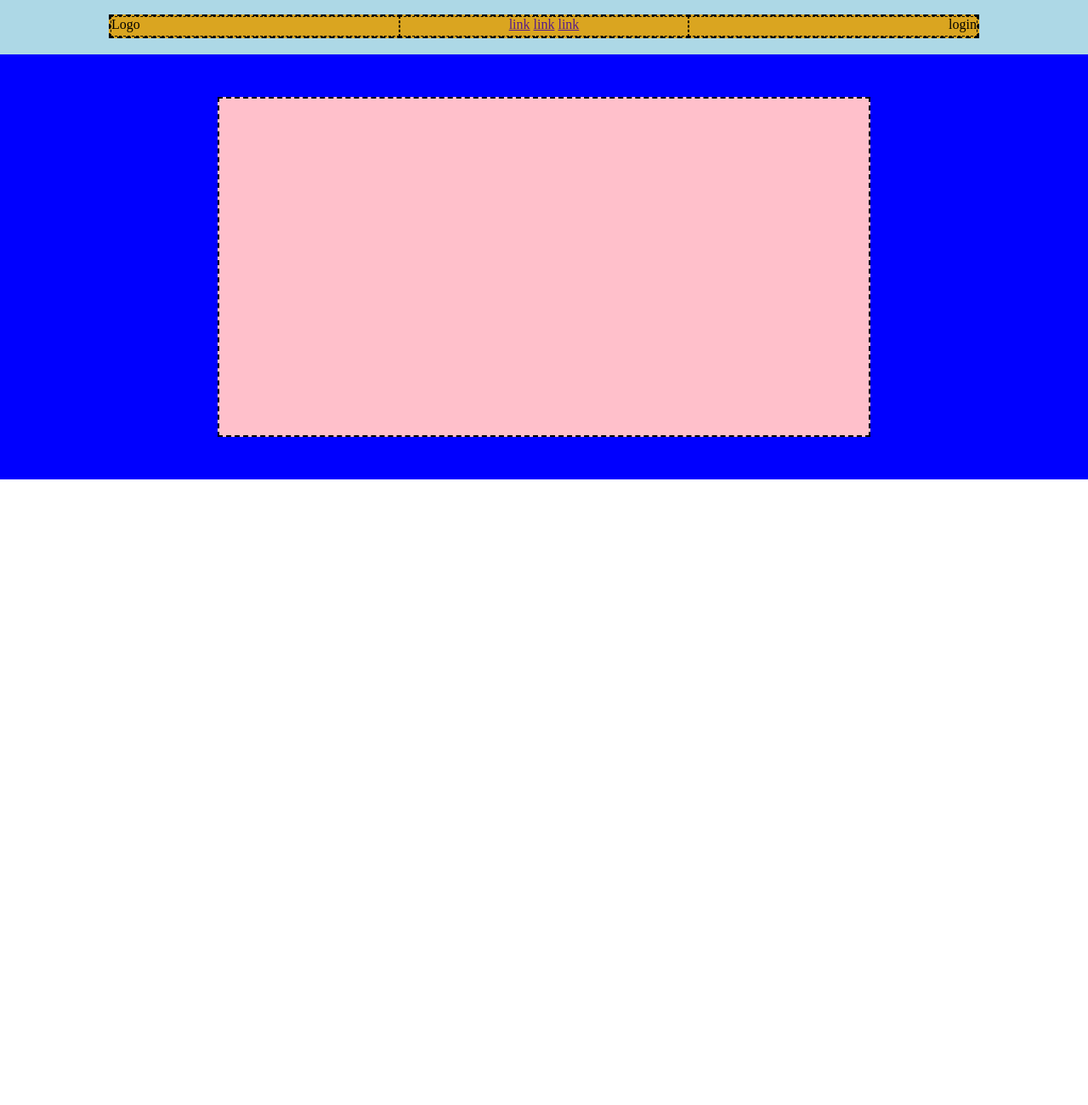
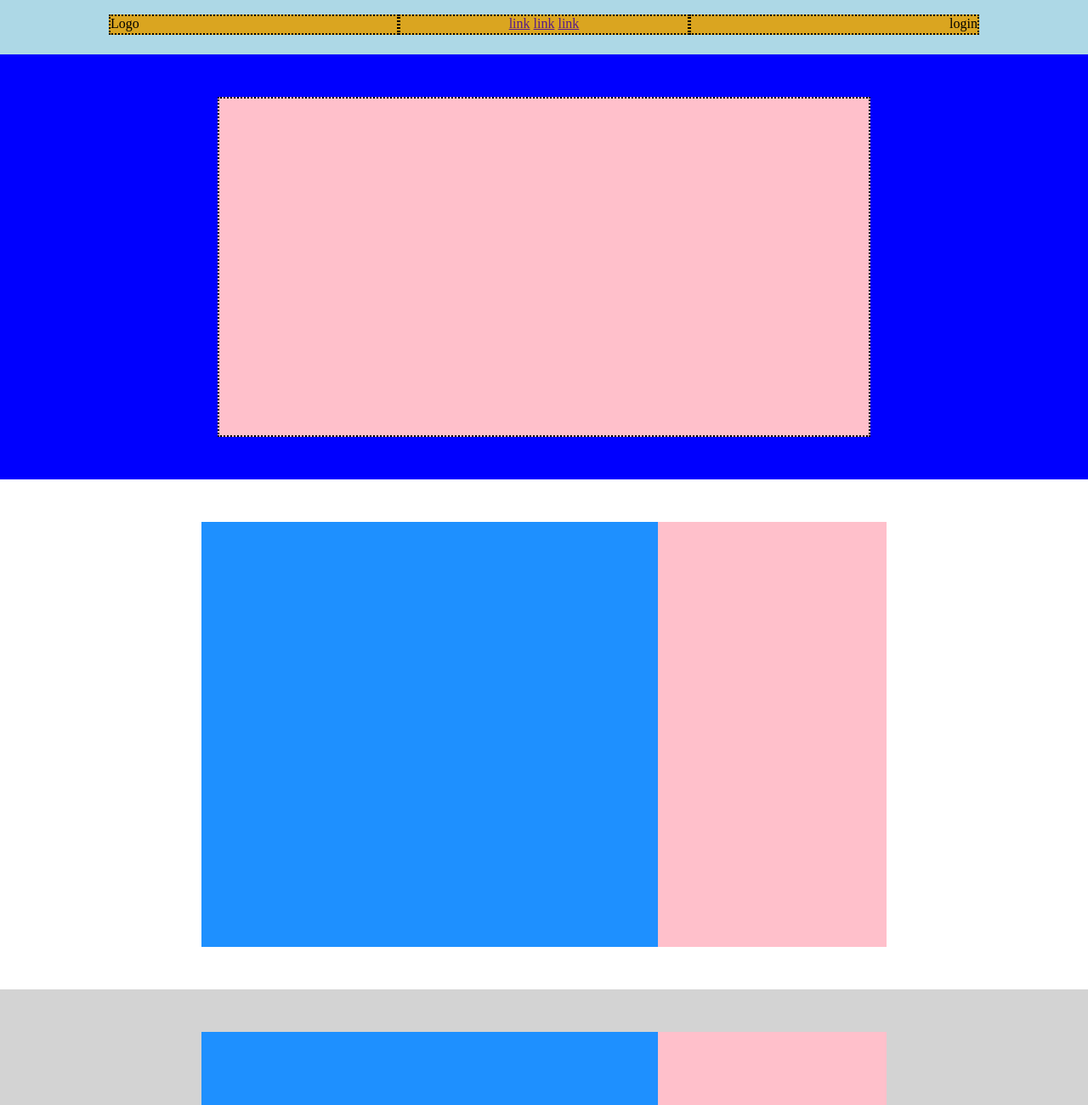
Before and after one commit to Emanuelediscala/htmlcss-struttura-discord, a plain HTML site: page index.html in a window 1280 px wide. Shown: the top 1300 px of the page at 85% size. Before the commit the page ends 800 px from the top, so only its background shows below. Drawn offline with Linux system fonts and the light colour scheme.

Commit message:
Feat:(Main),style(Main) added 3 div

```diff
--- a/css/main.css
+++ b/css/main.css
@@ -1,18 +1,32 @@
-*{box-sizing: border-box;
+*{
+  box-sizing: border-box;
   margin: 0;
   padding: 0;
 }
 header{
     width: 100%;
+    min-width: 1200px;
+}
+.border {
+    border: 2px dotted black;
 }
 .flexContainer{
     display: flex;
     flex-direction: row;
+}
+.flxdirectionrowrev {
+    flex-direction: row-reverse;
+}
+.jtfspacebet {
     justify-content:space-between;
+}
+.alignitm {
     align-items:center;
 }
+.jtfcenter {
+    justify-content: center;
+}
 .logo,.link,.login {
-    border: 1px dashed;
     height: 1.5em;
     width: calc(100% / 3);
 }
@@ -24,34 +38,50 @@ text-align: right;
 }
 .boxed {
     margin: 0 auto;
-    max-width: 1000px;
+    min-width: 1000px;
 
 }
 .lightblue {
     background-color: lightblue;
     min-height: 4em;
     padding-top: 17px;
+    min-width: 1000px;
 }
 .goldenrod {
     background-color: goldenrod;
     max-width:1920px;
     width:80%;
-    border:2px dashed;
+    min-width: 1000px;
     }
 .blue {
     background-color: blue;
     max-width:1920px;
     width:100%;
     min-height:500px;
-    display: flex;
-    flex-direction: row;
-    justify-content:center;
-    align-items:center;
     }
 .pink {
     background-color: pink;
     min-height:400px;
     width: 60%;
-    max-width: 1000px;
-    border: 2px black dashed;
+    max-width:1920px;
 }
+.white {
+    min-height: 600px;
+    background-color: white;
+}
+.softblue {
+    min-height:500px;
+    background-color: #1e90ff;
+    width: 42%;
+    max-width: 1920px;
+}
+.softpink {
+    min-height: 500px;
+    background-color: #ffc0cb;
+    width:21%;
+    max-width: 1920px;
+}
+.gray {
+    background-color: #d3d3d3;
+    min-height: 600px;
+}
--- a/index.html
+++ b/index.html
@@ -11,26 +11,39 @@
     <header>
         <div>
             <div class="lightblue">
-                <nav class="flexContainer goldenrod boxed">
-                    <div class="logo">
-                    <span>Logo</span>
+                <nav class="flexContainer goldenrod jtfspacebet alignitm boxed">
+                    <div class="logo border">
+                        <span>Logo</span>
                     </div>
-                    <div class="link">
-                    <a href="">link</a>
-                    <a href="">link</a>
-                    <a href="">link</a>
+                    <div class="link border">
+                        <a href="">link</a>
+                        <a href="">link</a>
+                        <a href="">link</a>
                     </div>
-                    <div class="login">
-                    <span>login</span>
+                    <div class="login border">
+                        <span>login</span>
                     </div>
                 </nav>
             </div>
-            <div class="blue">
-                <div class="pink"></div>
+            <div class="flexContainer blue jtfcenter alignitm">
+                <div class="pink border">
+                </div>
             </div>
         </div>
     </header>
     <main>
+        <div class="flexContainer alignitm white jtfcenter">
+            <div class="softblue"></div>
+            <div class="softpink"></div>
+        </div>
+        <div class="flexContainer alignitm gray jtfcenter">
+            <div class="softblue"></div>
+            <div class="softpink"></div>
+        </div>
+        <div class="flexContainer alignitm white jtfcenter flxdirectionrowrev">
+            <div class="softblue"></div>
+            <div class="softpink"></div>
+        </div>
 
     </main>
     <footer>
```
